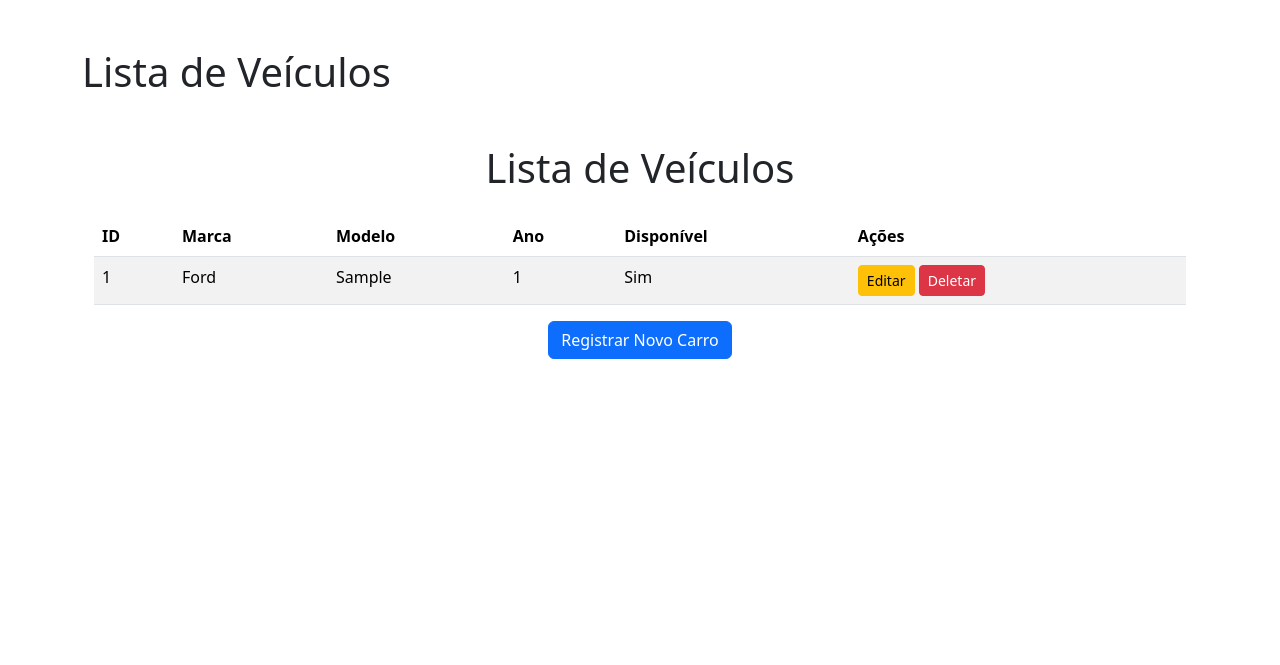
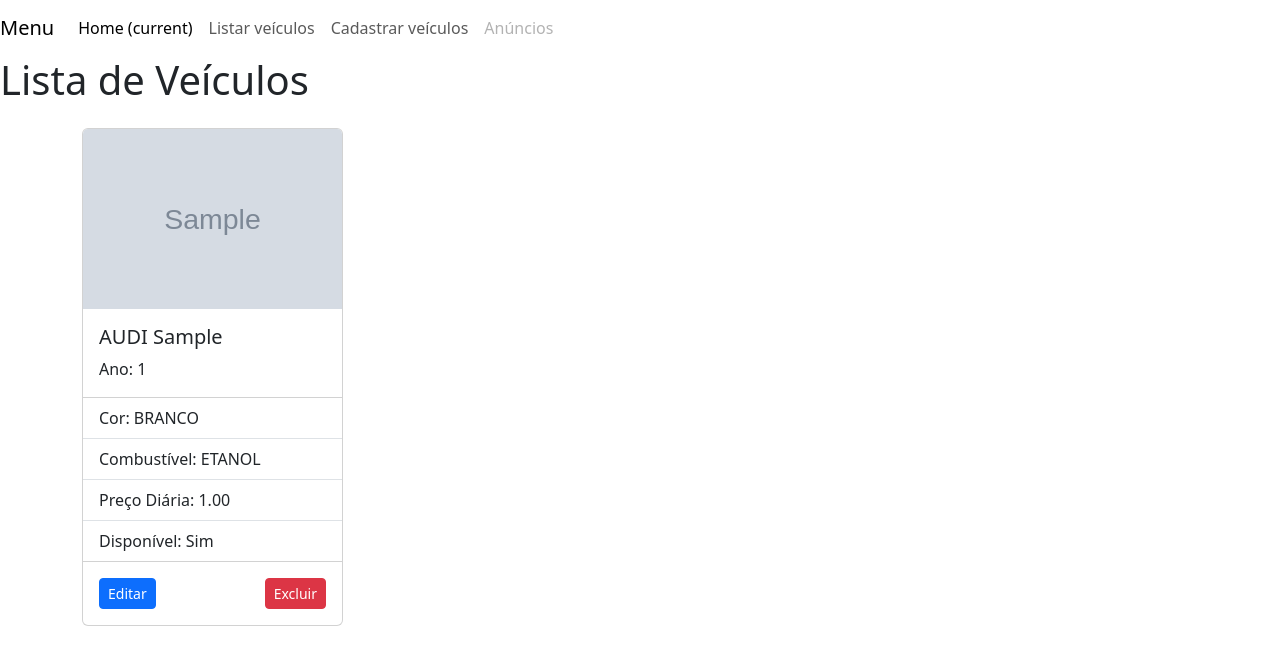
Before and after one commit to AlunEmanuel/DesenvolvimentoWebMobilee, a Django app: page /listar/ in a window 1280 px wide. Shown: the top 665 px of the page. Run offline with Django 5.2, Linux system fonts and the light colour scheme; tables that the repository leaves empty hold one stand-in row (values such as "Sample post"); grey boxes marked "Sample" are stand-in pictures; some libraries are stand-ins or nearby versions.

Commit message:
atualizações gerais, correcao de bugs

```diff
--- a/aluguel_veiculos/aluguel_veiculos/settings.py
+++ b/aluguel_veiculos/aluguel_veiculos/settings.py
@@ -121,6 +121,9 @@ USE_TZ = True
 
 STATIC_URL = 'static/'
 
+MEDIA_URL = '/media/'
+MEDIA_ROOT = BASE_DIR / 'media'
+
 # Default primary key field type
 # https://docs.djangoproject.com/en/5.2/ref/settings/#default-auto-field
 
--- a/aluguel_veiculos/aluguel_veiculos/urls.py
+++ b/aluguel_veiculos/aluguel_veiculos/urls.py
@@ -17,6 +17,8 @@ Including another URLconf
 from django.contrib import admin
 from django.urls import path, include
 from veiculos import views
+from django.conf import settings
+from django.conf.urls.static import static
 
 urlpatterns = [
     path('admin/', admin.site.urls),
@@ -27,3 +29,5 @@ urlpatterns = [
     path('editar/<int:id>/', views.editar_veiculo, name='editar_veiculo'),
     path('deletar/<int:id>/', views.deletar_veiculo, name='deletar_veiculo'),
 ]
+
+urlpatterns += static(settings.MEDIA_URL, document_root=settings.MEDIA_ROOT)
--- /dev/null
+++ b/aluguel_veiculos/veiculos/consts.py
@@ -0,0 +1,27 @@
+OPCOES_MARCAS = (
+    (1, 'AUDI'),
+    (2, 'BMW'),
+    (3, 'CHEVROLET - GM'),
+    (4, 'FERRARI'),
+    (5, 'FIAT'),
+    (6, 'FORD'),
+    (7, 'HONDA'),
+    (8, 'HYUNDAI'),
+    (9, 'VOLKSWAGEN'),
+)
+
+OPCOES_CORES = (
+    (1, 'BRANCO'),
+    (2, 'AMARELO'),
+    (3, 'AZUL'),
+    (4, 'PRATA'),
+    (5, 'PRETO'),
+    (6, 'VERMELHO'),
+)
+
+OPCOES_COMBUSTIVEIS = (
+    (1, 'ETANOL'),
+    (2, 'DIESEL'),
+    (3, 'FLEX'),
+    (4, 'GASOLINA'),
+)
--- a/aluguel_veiculos/veiculos/forms.py
+++ b/aluguel_veiculos/veiculos/forms.py
@@ -4,4 +4,4 @@ from .models import Veiculo
 class VeiculoForm(forms.ModelForm):
     class Meta:
         model = Veiculo
-        fields = ['marca', 'modelo', 'ano', 'preco_diaria', 'disponivel']
+        fields = ['marca', 'modelo', 'ano', 'cor', 'combustivel', 'preco_diaria', 'disponivel', 'foto']
--- a/aluguel_veiculos/veiculos/models.py
+++ b/aluguel_veiculos/veiculos/models.py
@@ -1,41 +1,32 @@
 from django.db import models
 from django.core.exceptions import ValidationError
+from .consts import OPCOES_MARCAS, OPCOES_CORES, OPCOES_COMBUSTIVEIS
 
 def validate_ano(value):
     if not (1950 < value < 2026):
         raise ValidationError('O ano deve ter 4 dígitos e estar entre 1951 e 2025.')
 
 MARCAS_MODELOS = {
-    'Ford': ['Fiesta', 'Focus', 'Mustang', 'Explorer', 'F-150'],
-    'Chevrolet': ['Camaro', 'Silverado', 'Malibu', 'Equinox', 'Tahoe'],
-    'Toyota': ['Corolla', 'Camry', 'RAV4', 'Highlander', 'Tacoma'],
-    'Honda': ['Civic', 'Accord', 'CR-V', 'Pilot', 'Fit'],
-    'Nissan': ['Altima', 'Sentra', 'Rogue', 'Pathfinder', 'Frontier'],
-    'Volkswagen': ['Jetta', 'Passat', 'Tiguan', 'Golf', 'Atlas'],
-    'Hyundai': ['Elantra', 'Sonata', 'Tucson', 'Santa Fe', 'Kona'],
-    'Jeep': ['Wrangler', 'Cherokee', 'Grand Cherokee', 'Compass', 'Renegade'],
-    'Tesla': ['Model S', 'Model 3', 'Model X', 'Model Y', 'Cybertruck'],
-    'BMW': ['3 Series', '5 Series', 'X3', 'X5', 'Z4'],
-    'Mercedes-Benz': ['C-Class', 'E-Class', 'GLC', 'GLE', 'S-Class'],
-    'Porsche': ['911', 'Cayenne', 'Macan', 'Panamera', 'Taycan'],
-    'Cadillac': ['Escalade', 'XT5', 'CT5', 'XT4', 'CT4'],
-    'Fiat': ['500', 'Panda', 'Tipo', 'Punto', 'Doblo'],
-    'Mitsubishi': ['Outlander', 'Eclipse Cross', 'Mirage', 'Lancer', 'Pajero'],
-    'Ferrari': ['488', 'Roma', 'Portofino', 'SF90', 'F8'],
-    'Lamborghini': ['Huracan', 'Aventador', 'Urus', 'Gallardo', 'Murcielago'],
-    'McLaren': ['720S', '570S', '650S', 'P1', 'Artura'],
-    'Bugatti': ['Chiron', 'Veyron', 'Divo', 'Centodieci', 'Bolide'],
-    'Peugeot': ['208', '308', '508', '2008', '3008'],
-    'Renault': ['Clio', 'Megane', 'Captur', 'Kadjar', 'Talisman'],
-    'Suzuki': ['Swift', 'Vitara', 'Jimny', 'Baleno', 'Celerio']
+    1: ['A1', 'A3', 'A4', 'Q3', 'Q5'], # AUDI
+    2: ['320i', 'X1', 'X3', 'X5', 'M3'], # BMW
+    3: ['Onix', 'Cruze', 'S10', 'Tracker', 'Spin'], # CHEVROLET - GM
+    4: ['488', 'Roma', 'Portofino', 'SF90', 'F8'], # FERRARI
+    5: ['500', 'Panda', 'Tipo', 'Punto', 'Doblo'], # FIAT
+    6: ['Fiesta', 'Focus', 'Mustang', 'EcoSport', 'Ka'], # FORD
+    7: ['Civic', 'Fit', 'City', 'HR-V', 'WR-V'], # HONDA
+    8: ['HB20', 'Creta', 'Tucson', 'Santa Fe', 'Azera'], # HYUNDAI
+    9: ['Gol', 'Polo', 'Virtus', 'T-Cross', 'Jetta'], # VOLKSWAGEN
 }
 
 class Veiculo(models.Model):
-    marca = models.CharField(max_length=50, choices=[(marca, marca) for marca in MARCAS_MODELOS.keys()])
-    modelo = models.CharField(max_length=50)
+    marca = models.SmallIntegerField(choices=OPCOES_MARCAS)
+    modelo = models.CharField(max_length=100)
     ano = models.PositiveIntegerField(validators=[validate_ano])
-    preco_diaria = models.DecimalField(max_digits=10, decimal_places=2)
+    cor = models.SmallIntegerField(choices=OPCOES_CORES, null=True, blank=True)
+    combustivel = models.SmallIntegerField(choices=OPCOES_COMBUSTIVEIS, null=True, blank=True)
+    preco_diaria = models.DecimalField(max_digits=10, decimal_places=2, null=True, blank=True)
     disponivel = models.BooleanField(default=True)
+    foto = models.ImageField(upload_to='veiculos_fotos/', null=True, blank=True)
 
     def clean(self):
         super().clean()
@@ -43,4 +34,7 @@ class Veiculo(models.Model):
             raise ValidationError({'modelo': f'O modelo {self.modelo} não é válido para a marca {self.marca}.'})
 
     def __str__(self):
-        return f"{self.marca} {self.modelo} ({self.ano})"
+        return f"{self.get_marca_display()} {self.modelo} ({self.ano})"
+
+    class Meta:
+        db_table = 'veiculos_veiculo'
--- a/aluguel_veiculos/veiculos/templates/veiculos/base.html
+++ b/aluguel_veiculos/veiculos/templates/veiculos/base.html
@@ -1,20 +1,31 @@
 {% load static %}
-
 <!DOCTYPE html>
-<html lang="pt-br">
+<html lang="en">
 <head>
     <meta charset="UTF-8">
     <meta name="viewport" content="width=device-width, initial-scale=1.0">
-    <title>{% block title %}Título Padrão{% endblock %}</title>
-
-    <link href="https://cdn.jsdelivr.net/npm/bootstrap@5.3.5/dist/css/bootstrap.min.css" rel="stylesheet" integrity="sha384-SgOJa3DmI69IUzQ2PVdRZhwQ+dy64/BUtbMJw1MZ8t5HZApcHrRKUc4W0kG879m7" crossorigin="anonymous">
-    <script src="https://cdn.jsdelivr.net/npm/bootstrap@5.3.5/dist/js/bootstrap.bundle.min.js" integrity="sha384-k6d4wzSIapyDyv1kpU366/PK5hCdSbCRGRCMv+eplOQJWyd1fbcAu9OCUj5zNLiq" crossorigin="anonymous"></script>
+    <title>{% block title %}Aluguel de carros{% endblock %}</title>
+    <link rel="stylesheet" href="{% static 'css/bootstrap.min.css' %}">
+    <link rel="stylesheet" href="{% static 'css/style.css' %}">
 </head>
 <body>
-    <div class="container mt-5">
-        {% block content %}
-        <!-- Conteúdo específico de cada página -->
-        {% endblock %}
-    </div>
+    {% block menu %}
+    <nav class="navbar navbar-expand-lg navbar-light navbar-custom">
+        <a class="navbar-brand" href="#">Menu</a>
+        <button class="navbar-toggler" type="button" data-toggle="collapse" data-target="#navbarNavAltMarkup" aria-controls="navbarNavAltMarkup" aria-expanded="false" aria-label="Toggle navigation">
+          <span class="navbar-toggler-icon"></span>
+        </button>
+        <div class="collapse navbar-collapse" id="navbarNavAltMarkup">
+          <div class="navbar-nav">
+            <a class="nav-item nav-link active" href="/">Home <span class="sr-only">(current)</span></a>
+            <a class="nav-item nav-link" href="{% url 'veiculos:listar' %}">Listar veículos</a>
+            <a class="nav-item nav-link" href="{% url 'veiculos:criar' %}">Cadastrar veículos</a>
+            <a class="nav-item nav-link disabled" href="#">Anúncios</a>
+          </div>
+        </div>
+      </nav>
+    {% endblock %}
+    {% block content %}{% endblock %}
+    <script src="{% static 'js/bootstrap.bundle.min.js' %}"></script>
 </body>
 </html>
--- a/aluguel_veiculos/veiculos/templates/veiculos/listar.html
+++ b/aluguel_veiculos/veiculos/templates/veiculos/listar.html
@@ -1,4 +1,5 @@
 {% extends 'veiculos/base.html' %}
+{% load static %}
 
 {% block title %}Listar Veículos{% endblock %}
 
@@ -6,42 +7,38 @@
 <!-- Conteúdo específico da página listar -->
 <h1>Lista de Veículos</h1>
 
-<div class="container mt-5">
-    <h1 class="text-center">Lista de Veículos</h1>
-    <table class="table table-striped mt-4">
-        <thead>
-            <tr>
-                <th>ID</th>
-                <th>Marca</th>
-                <th>Modelo</th>
-                <th>Ano</th>
-                <th>Disponível</th>
-                <th>Ações</th>
-            </tr>
-        </thead>
-        <tbody>
-            {% for veiculo in veiculos %}
-            <tr>
-                <td>{{ veiculo.id }}</td>
-                <td>{{ veiculo.marca }}</td>
-                <td>{{ veiculo.modelo }}</td>
-                <td>{{ veiculo.ano }}</td>
-                <td>{{ veiculo.disponivel|yesno:"Sim,Não" }}</td>
-                <td>
-                    <a href="{% url 'editar_veiculo' veiculo.id %}" class="btn btn-warning btn-sm">Editar</a>
-                    <a href="{% url 'deletar_veiculo' veiculo.id %}" class="btn btn-danger btn-sm">Deletar</a>
-                </td>
-            </tr>
-            {% empty %}
-            <tr>
-                <td colspan="6" class="text-center">Nenhum veículo encontrado.</td>
-            </tr>
-            {% endfor %}
-        </tbody>
-    </table>
-    <div class="d-flex justify-content-center">
-        <a href="{% url 'criar_veiculo' %}" class="btn btn-primary">Registrar Novo Carro</a>
-    </div>
+<div class="container mt-4">
+  <div class="row row-cols-1 row-cols-sm-2 row-cols-md-3 row-cols-lg-4 g-4">
+    {% for veiculo in veiculos %}
+      <div class="col">
+        <div class="card h-100">
+          {% if veiculo.foto %}
+            <img src="{{ veiculo.foto.url }}" class="card-img-top" alt="Imagem do veículo" style="max-height: 180px; object-fit: cover;">
+          {% else %}
+            <div class="d-flex align-items-center justify-content-center bg-light" style="height: 180px;">
+              <span class="text-muted">Sem foto</span>
+            </div>
+          {% endif %}
+          <div class="card-body">
+            <h5 class="card-title">{{ veiculo.get_marca_display }} {{ veiculo.modelo }}</h5>
+            <p class="card-text">Ano: {{ veiculo.ano }}</p>
+          </div>
+          <ul class="list-group list-group-flush">
+            <li class="list-group-item">Cor: {{ veiculo.get_cor_display }}</li>
+            <li class="list-group-item">Combustível: {{ veiculo.get_combustivel_display }}</li>
+            <li class="list-group-item">Preço Diária: {{ veiculo.preco_diaria }}</li>
+            <li class="list-group-item">Disponível: {{ veiculo.disponivel|yesno:"Sim,Não" }}</li>
+          </ul>
+          <div class="card-body d-flex justify-content-between">
+            <a href="{% url 'veiculos:editar' veiculo.id %}" class="btn btn-primary btn-sm">Editar</a>
+            <a href="{% url 'veiculos:deletar' veiculo.id %}" class="btn btn-danger btn-sm">Excluir</a>
+          </div>
+        </div>
+      </div>
+    {% empty %}
+      <p class="text-center">Nenhum veículo cadastrado.</p>
+    {% endfor %}
+  </div>
 </div>
 
 {% endblock %}
--- a/aluguel_veiculos/veiculos/urls.py
+++ b/aluguel_veiculos/veiculos/urls.py
@@ -6,6 +6,6 @@ app_name = 'veiculos'  # Namespace para evitar conflitos de nomes de rotas
 urlpatterns = [
     path('', views.listar_veiculos, name='listar'),  # Lista de veículos
     path('criar/', views.criar_veiculo, name='criar'),  # Criar um novo veículo
-    path('editar/<int:pk>/', views.editar_veiculo, name='editar'),  # Editar veículo
+    path('editar/<int:id>/', views.editar_veiculo, name='editar'),  # Editar veículo
     path('deletar/<int:pk>/', views.deletar_veiculo, name='deletar'),  # Deletar veículo
 ]
```
Also changed, not shown: aluguel_veiculos/veiculos/templates/veiculos/alert.html (added, +13 -0 lines), aluguel_veiculos/veiculos/templates/veiculos/autenticacao.html (added, +34 -0 lines), aluguel_veiculos/veiculos/templates/veiculos/cadastrar.html (added, +47 -0 lines), aluguel_veiculos/veiculos/templates/veiculos/form.html (+41 -14 lines), aluguel_veiculos/veiculos/migrations/0001_initial.py.
